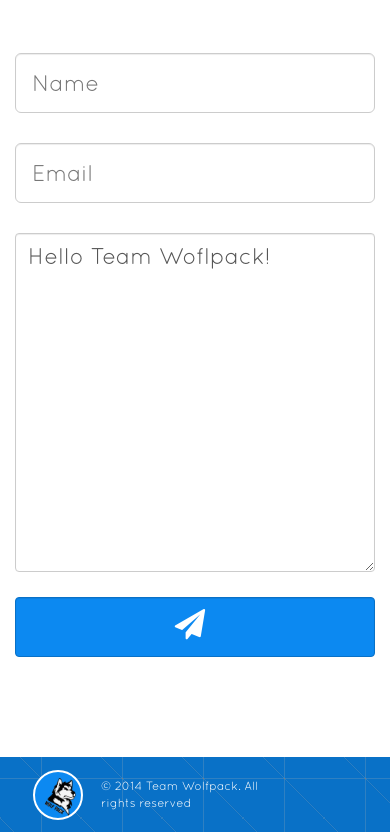
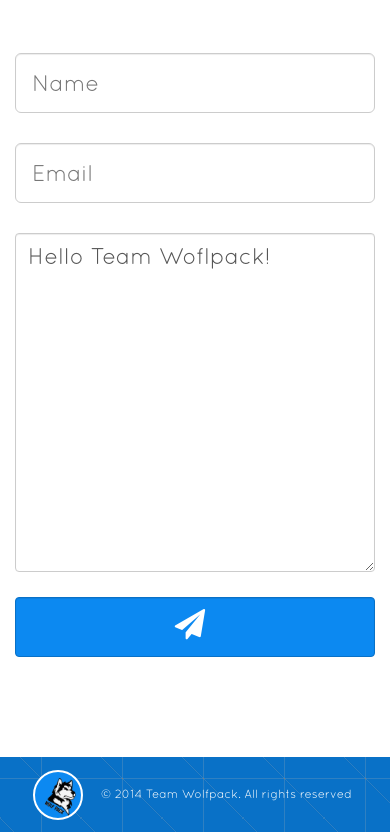
Before and after one commit to Kassette/kassette.github.io, a plain HTML site: page index.html in a window 390 px wide. Shown: the part 5338-6170 px from the top of the page. Drawn offline with nearby package versions, Linux system fonts and the light colour scheme; a script that the page names is missing.

Commit message:
fixed footer notice

```diff
--- a/index.html
+++ b/index.html
@@ -338,7 +338,7 @@
               <div class="col-md-5 col-sm-5 col-xs-3 vcenter">
                 <div class="float-right footer-notice"><span class="img-footer-container"><img class="img-footer-logo" src="images/team-wolfpack.png" alt="Wolfpack" /></span> </div>
               </div>
-              <div class="col-md-6 col-sm-6 col-xs-6 vcenter no-padding no-margin">
+              <div class="col-md-6 col-sm-6 col-xs-8 vcenter no-padding no-margin">
                 <div class="float-left footer-notice">© 2014 Team Wolfpack. All rights reserved</div>
               </div>
             </div>
```
